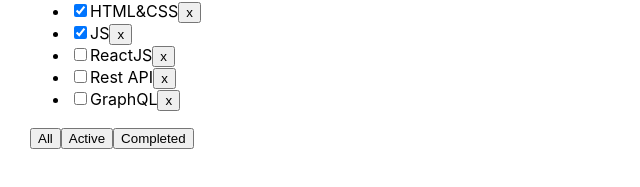
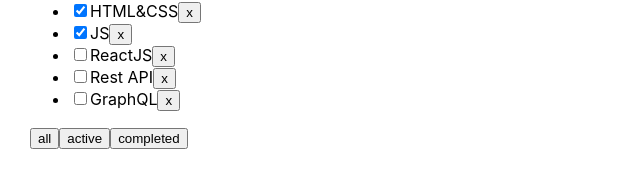
Before and after one commit to dezo103/ToDoIgnat, a React (Create React App) app: page / in a window 1280 px wide. Shown: the part 127-314 px from the top of the page, without its empty margins (0-640 px from the left). Built offline with nearby package versions, Linux system fonts and the light colour scheme.

Commit message:
add Buttons component

```diff
--- a/src/Todolist.tsx
+++ b/src/Todolist.tsx
@@ -1,5 +1,6 @@
 import React, {ChangeEvent, KeyboardEvent, useState} from 'react';
 import {FilterValuesType} from './App';
+import {Buttons} from "./components/Buttons";
 
 type TaskType = {
     id: string
@@ -34,9 +35,9 @@
         }
     }
 
-    const onAllClickHandler = () => props.changeFilter("all");
-    const onActiveClickHandler = () => props.changeFilter("active");
-    const onCompletedClickHandler = () => props.changeFilter("completed");
+    const tsarFoo = (value:FilterValuesType) => {
+        props.changeFilter(value)
+    }
 
     return <div>
         <h3>{props.title}</h3>
@@ -62,9 +63,12 @@
             }
         </ul>
         <div>
-            <button onClick={ onAllClickHandler }>All</button>
-            <button onClick={ onActiveClickHandler }>Active</button>
-            <button onClick={ onCompletedClickHandler }>Completed</button>
+            <Buttons name={'all'} callBack={()=>{tsarFoo("all")}}/>
+            <Buttons name={'active'} callBack={()=>{tsarFoo("active")}}/>
+            <Buttons name={'completed'} callBack={()=>{tsarFoo("completed")}}/>
+            {/*<button onClick={ () => tsarFoo("all") }>All</button>*/}
+            {/*<button onClick={ () => tsarFoo("active") }>Active</button>*/}
+            {/*<button onClick={ () => tsarFoo("completed") }>Completed</button>*/}
         </div>
     </div>
 }
--- /dev/null
+++ b/src/components/Buttons.tsx
@@ -0,0 +1,14 @@
+import React from "react";
+type buttonPropsType = {
+    name: string
+    callBack: ()=> void
+}
+
+export const Buttons = (props:buttonPropsType) => {
+    const onClickHandler = ()=> {
+        props.callBack()
+    }
+    return (
+        <button onClick={onClickHandler}>{props.name}</button>
+    )
+}
```
